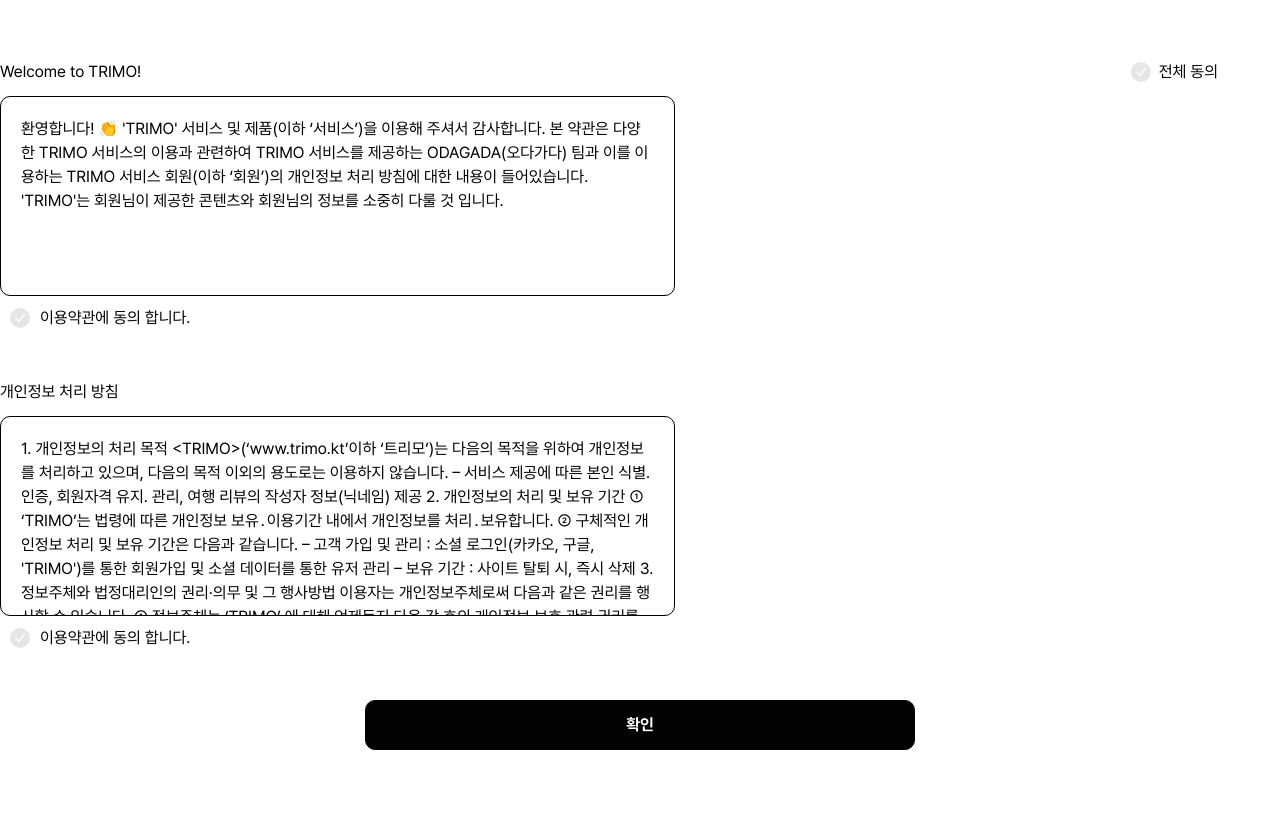
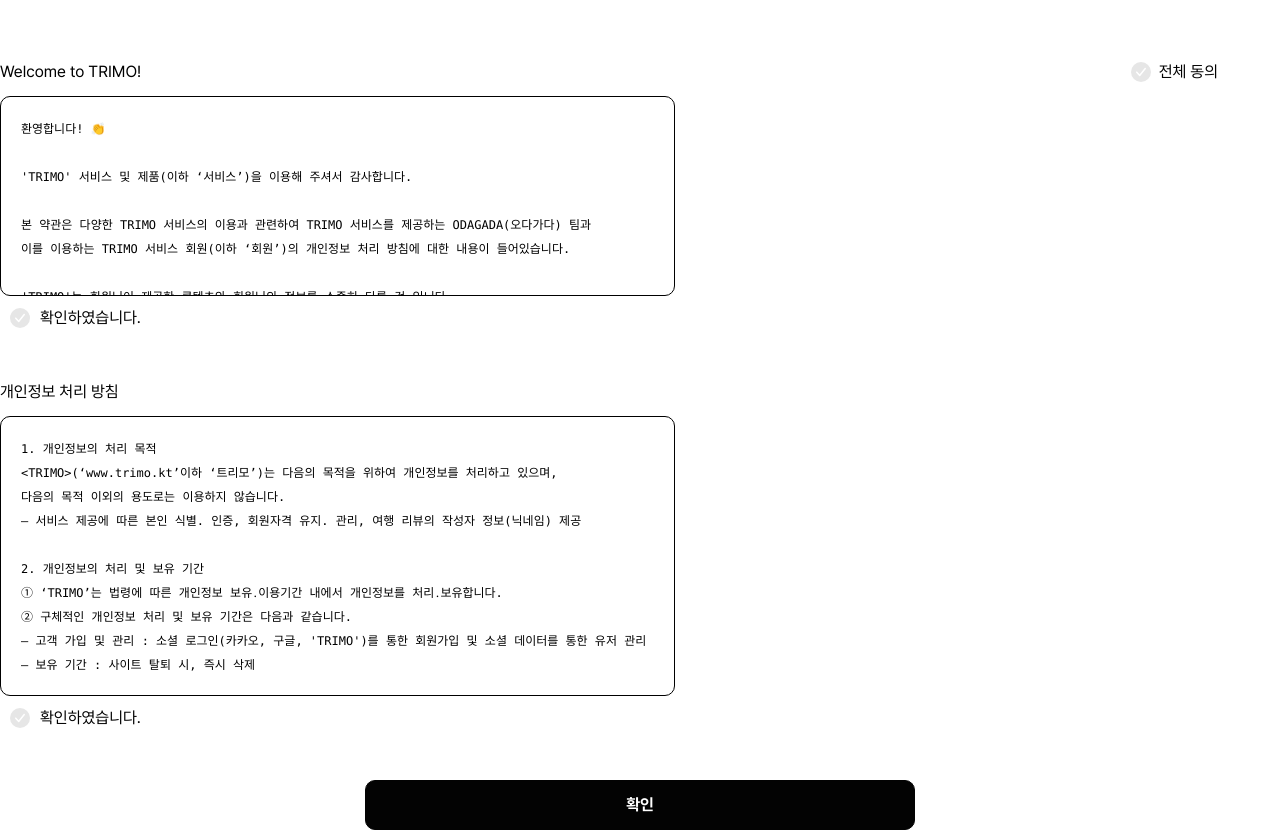
Before and after one commit to Odagada/Trimo-FE, a Next.js app: page /signup/components/TermsAgreements in a window 1280 px wide. Before the commit the page ends 800 px from the top, so only its background shows below. Built offline with nearby package versions, Linux system fonts and the light colour scheme.

Commit message:
refactor: 개인정보 처리방침 작성하면서 레이아웃 수정

```diff
--- a/pages/signup/components/TermsAgreements.tsx
+++ b/pages/signup/components/TermsAgreements.tsx
@@ -38,9 +38,15 @@ function TermsAgreements({ progressStatus }: SignupContentProps) {
         return (
           <div key={key}>
             <h5 className="mb-12">{termContent.title}</h5>
-            <p className="w-675 h-200 rounded-[10px] border border-zinc-400 p-20 overflow-y-auto" key={key}>
+            <pre
+              className={`w-675 ${
+                key === 0 ? "h-200" : "h-280"
+              } font-small rounded-[10px] border border-zinc-400 p-20 overflow-y-auto`}
+              style={{ fontSize: 12 }}
+              key={key}
+            >
               {termContent.content}
-            </p>
+            </pre>
             <label className="flex gap-12 m-10 mb-50 items-center">
               <input
                 type="checkbox"
@@ -54,7 +60,7 @@ function TermsAgreements({ progressStatus }: SignupContentProps) {
               ) : (
                 <Image src={notChecked} alt="checked" width={20} height={20} className="absolute" />
               )}
-              이용약관에 동의 합니다.
+              확인하였습니다.
             </label>
           </div>
         );
```
